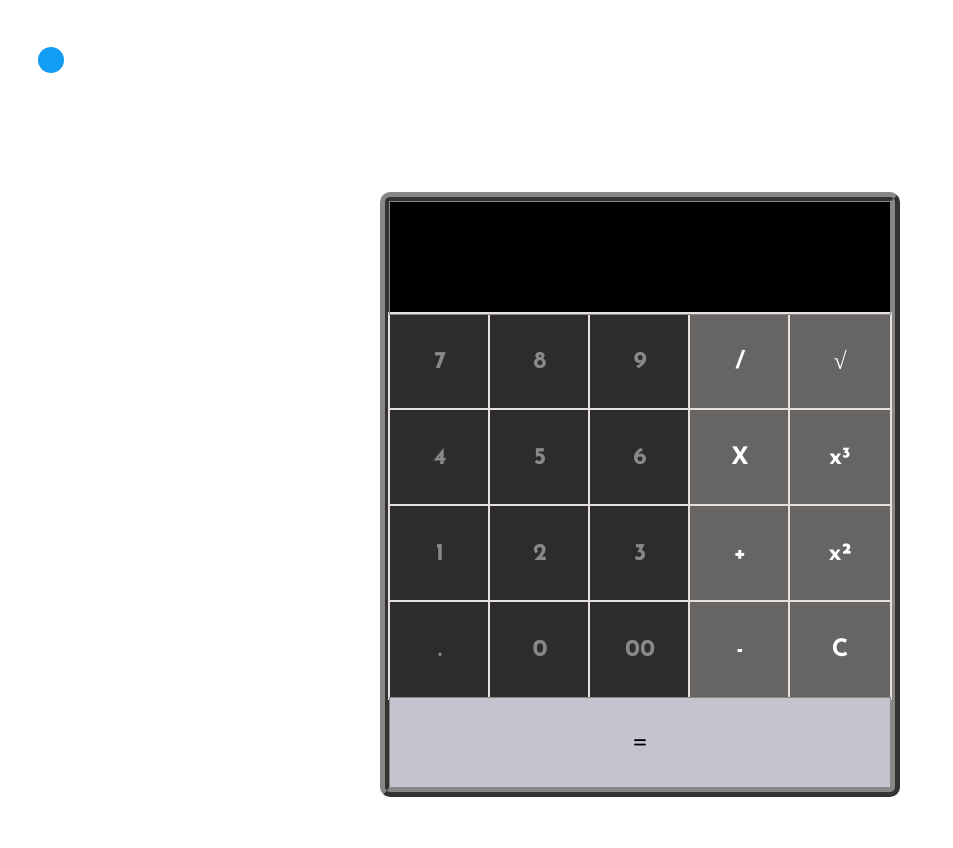
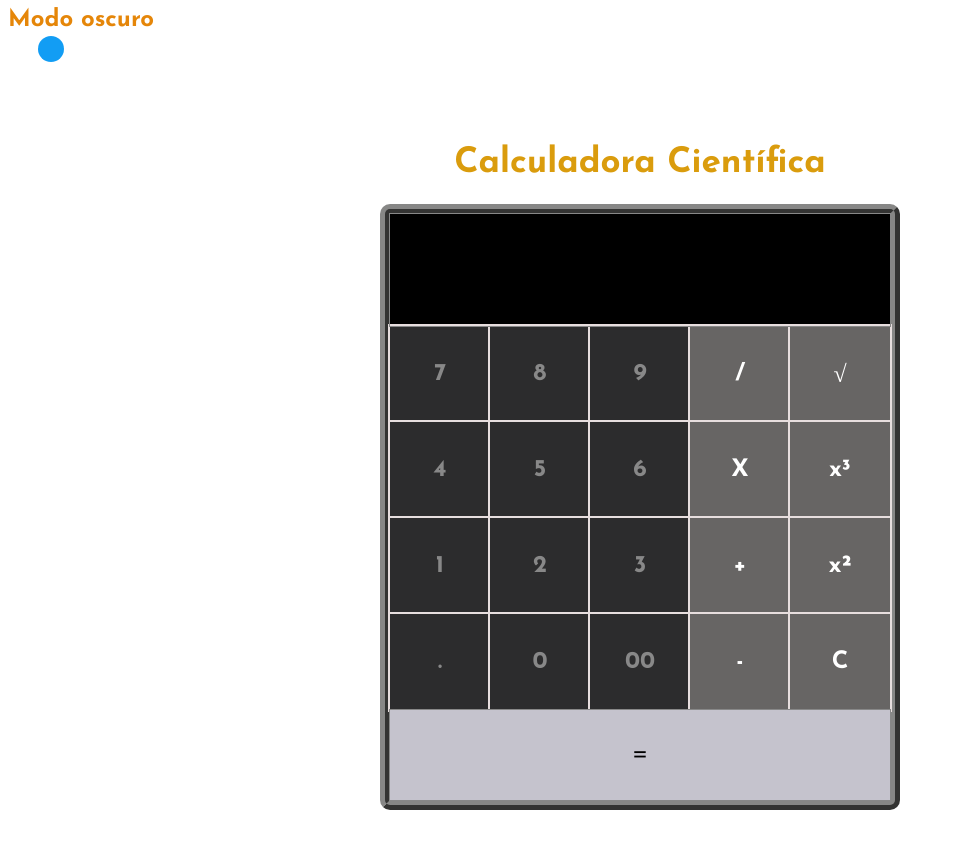
Before and after one commit to JulianaZammur/Calculadora, a React (Create React App) app: page / in a window 1280 px wide. Shown: the top 848 px of the page, without its empty margins (0-953 px from the left). Built offline with nearby package versions, Linux system fonts and the light colour scheme.

Commit message:
se creo carpeta de estilos

```diff
--- a/public/index.html
+++ b/public/index.html
@@ -13,7 +13,7 @@
         />
         <title>Calculadora</title>
     <link rel="apple-touch-icon" href="%PUBLIC_URL%/logo192.png" />
-    <h1>Modo oscuro</h1>
+    <h2>Modo oscuro</h2>
         <label class="switch">
             <input type="checkbox" id="slider" checked>
             <span class="slider"></span>
--- a/src/components/Button.js
+++ b/src/components/Button.js
@@ -1,5 +1,5 @@
 import React from "react";
-import "./Button.css";
+import "../stylesheets/Button.css";
 
 const Button = (props) => {
   const isOperator = (val) => {
--- a/src/components/EqualButton.js
+++ b/src/components/EqualButton.js
@@ -1,5 +1,5 @@
 import React from "react";
-import "./EqualButton.css";
+import "../stylesheets/EqualButton.css";
 
 const EqualButton = (props) => {
   return (
--- a/src/components/Input.js
+++ b/src/components/Input.js
@@ -1,5 +1,5 @@
 import React from "react";
-import "./Input.css";
+import "../stylesheets/Input.css";
 
 const Input = (props) => {
   return (
--- a/src/styles.css
+++ b/src/styles.css
@@ -43,7 +43,7 @@ body {
   }
 
   h1 {
-    color: #878786;
+    color: #da9c0d;
     font-size: 35px;
   }
 
@@ -70,8 +70,8 @@ body {
     margin: 10;
 }
 
-h1 {
-    color: #fff;
+h2 {
+    color: #e58609;
     margin: 0;
 }
 
```
Also changed, not shown: src/stylesheets/Button.css (renamed from src/components/Button.css), src/stylesheets/EqualButton.css (renamed from src/components/EqualButton.css), src/stylesheets/Input.css (renamed from src/components/Input.css).
